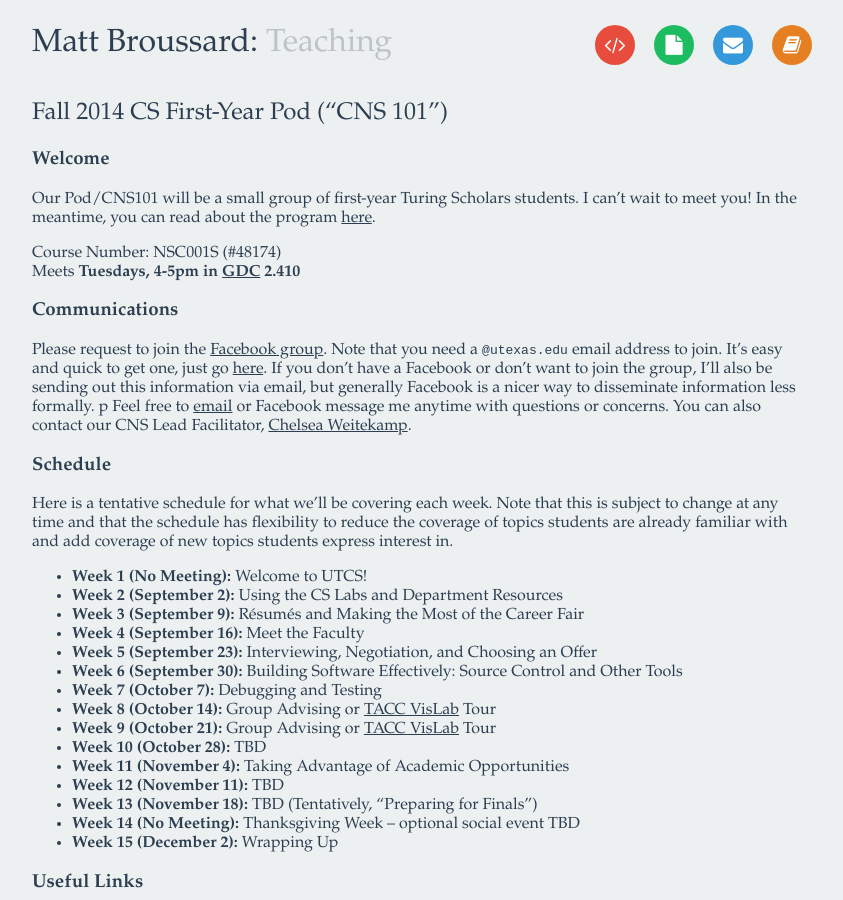
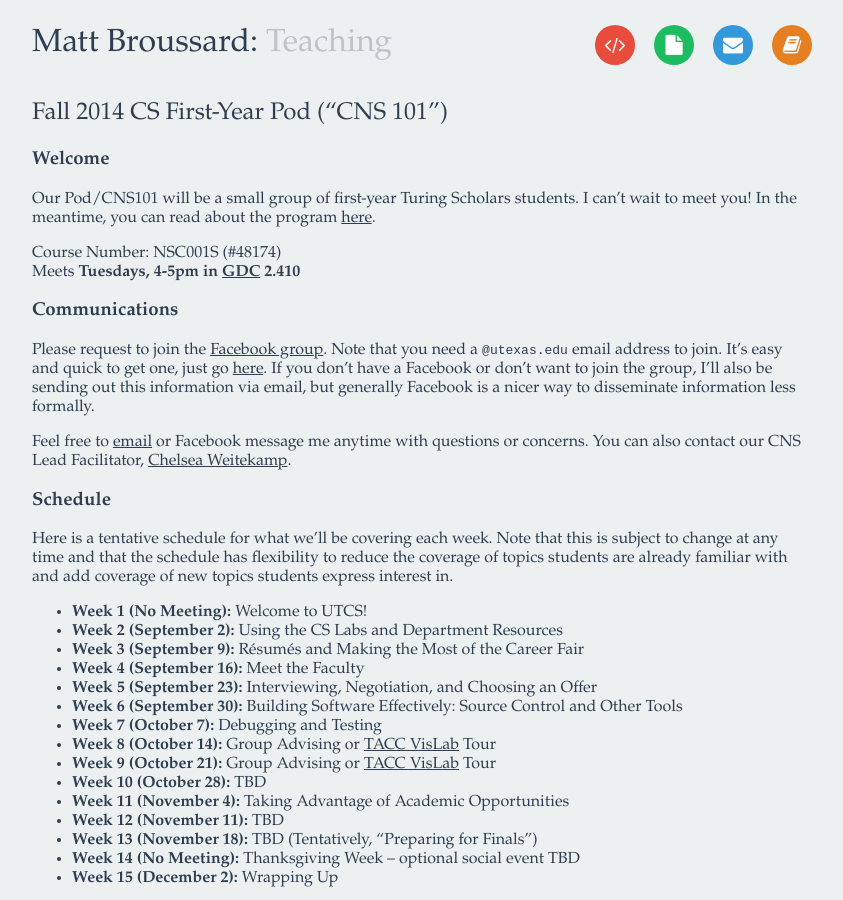
Before and after one commit to mattbroussard/mattbroussard.github.io, a Jekyll site: the page built from teaching/fall2014/pod/index.md, in a window 1280 px wide and 900 px high. Shown: the whole window, without its empty margins (218-1061 px from the left). Built offline with Jekyll 4.4.1, drawn with Linux system fonts in a browser that asks for light colours; nearby versions of some CDN libraries; comment, search, counter and statistics services are not loaded.

Commit message:
remove extraneous p

```diff
--- a/teaching/fall2014/pod/index.md
+++ b/teaching/fall2014/pod/index.md
@@ -17,7 +17,7 @@ Meets **Tuesdays, 4-5pm in [GDC](http://www.utexas.edu/maps/main/buildings/gdc.h
 ### Communications
 
 Please request to join the [Facebook group](https://www.facebook.com/groups/622145304569459/). Note that you need a <tt>@utexas.edu</tt> email address to join. It's easy and quick to get one, just go [here](https://get.utmail.utexas.edu/). If you don't have a Facebook or don't want to join the group, I'll also be sending out this information via email, but generally Facebook is a nicer way to disseminate information less formally.
-p
+
 Feel free to [email](http://mattb.name/contact) or Facebook message me anytime with questions or concerns. You can also contact our CNS Lead Facilitator, [Chelsea Weitekamp](mailto:chelseaweitekamp@gmail.com).
 
 <!--
```
